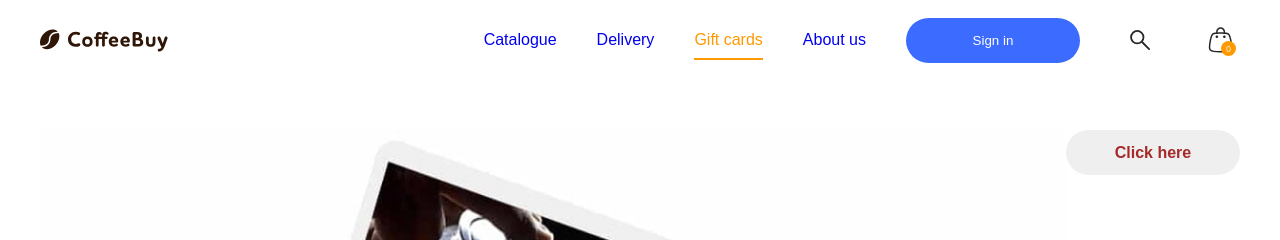
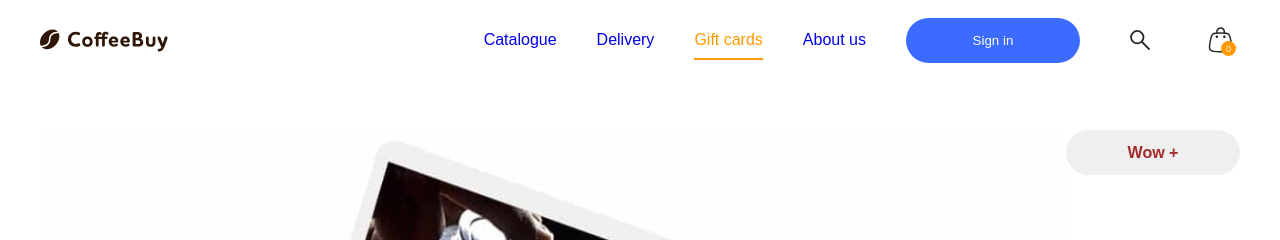
Before and after one commit to Irina-Suprun/new-coffee, a Vue app: page /#/gift in a window 1280 px wide. Shown: the top 240 px of the page. Built offline with nearby package versions, Linux system fonts and the light colour scheme.

Commit message:
edited collapse component

```diff
--- a/src/Pages/Gift.vue
+++ b/src/Pages/Gift.vue
@@ -4,12 +4,20 @@
       <img src="../assets/gift-card.jpg" alt="gift-card">
     </div>
     <div class="gift-page__collapse">
-      <CollapseComponent>
-        <template #activator>
-          Click here
+      <CollapseComponent collapse @collapseEvent="collapseEvent">
+        <template #activator="{ isCollapsed, toggle }">
+          <AppButton @click.native="toggle" :title="title">
+            {{ title }}
+            <template v-if="isCollapsed">
+              +
+            </template>
+            <template v-else>
+              -
+            </template>
+          </AppButton>
         </template>
         <template #content>
-          <div :Collapse="Collapse" @collapseEvent="event">
+          <div>
             Shopping for someone else but not sure what to give them?
             Give them the gift of choice with a Ratio Gift
             Card.
@@ -19,31 +27,43 @@
           </div>
         </template>
       </CollapseComponent>
+
     </div>
   </div>
 </template>
 
 <script>
 import CollapseComponent from '../components/CollapseComponent/index.vue';
+import AppButton from '../components/AppButton/index.vue';
 
 export default {
   name: 'Gift-page',
-
   components: {
     CollapseComponent,
+    AppButton,
   },
   data() {
     return {
-
+      title: 'Click here',
     };
   },
   methods: {
-    event() {
-      console.log('abracadabra');
+    collapseEvent() {
+      console.log('here');
     },
   },
+  created() {
+    setTimeout(() => {
+      this.title = 'Wow';
+    }, 3000);
+  },
+  watch: {
+    title(val, oldVal) {
+      console.log(val, oldVal);
+    },
+  },
+};
 
-};
 </script>
 
 <style lang="scss" src="../Pages/gift.scss" />
--- /dev/null
+++ b/src/components/AppButton/index.scss
@@ -0,0 +1,6 @@
+.app-button {
+    color: brown;
+    font-size: 16px;
+    font-weight: 600;
+    margin-bottom: 15px;
+}
--- /dev/null
+++ b/src/components/AppButton/index.vue
@@ -0,0 +1,15 @@
+<template>
+    <div>
+        <button class="app-button button">
+            <slot></slot>
+        </button>
+    </div>
+</template>
+
+<script>
+export default {
+  name: 'AppButton',
+};
+</script>
+
+<style lang="scss" src="../AppButton/index.scss" />
--- a/src/components/CollapseComponent/index.vue
+++ b/src/components/CollapseComponent/index.vue
@@ -1,49 +1,46 @@
 <template>
-    <div class="collapse-component">
-        <button @click="toogle" class="collapse-activator button">
-            <slot name="activator"></slot>
-        </button>
-        <div v-if="isCollapsed" class="collapse-content">
-            <slot name="content"></slot>
-        </div>
+  <div>
+    <slot name="activator" :is-collapsed="isCollapsed" :toggle="toggle">
+    </slot>
+    <div>
+      <slot name="content" v-if="!isCollapsed"></slot>
     </div>
+  </div>
 </template>
 
 <script>
+import { String } from 'core-js';
 
 export default {
   name: 'CollapseComponent',
   props: {
-    Collapse: {
+    collapse: {
       type: Boolean,
       default: false,
+    },
+    title: {
+      type: String,
     },
   },
   data() {
     return {
-      isCollapsed: this.Collapse,
+      isCollapsed: this.collapse,
     };
   },
   methods: {
-    toogle() {
+    toggle() {
       this.isCollapsed = !this.isCollapsed;
-      this.$emit('collapseEvent', this.isCollapsed);
+      this.$emit('collapseEvent', this.collapse);
     },
   },
 };
 </script>
 
 <style>
-.collapse-activator {
-    color: brown;
-    font-size: 16px;
-    font-weight: 600;
-}
-
 .collapse-content {
-    padding: 15px;
-    color: rgb(49, 31, 8);
-    font-size: 18px;
-    font-family: '';
+  padding: 15px;
+  color: rgb(49, 31, 8);
+  font-size: 18px;
+  font-family: '';
 }
 </style>
```
